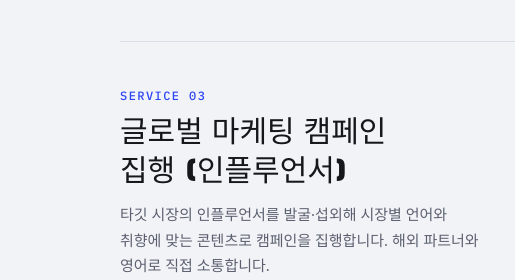
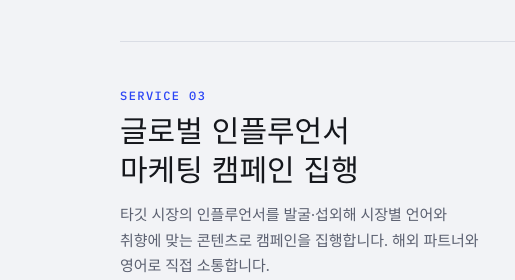
Before and after one commit to sunjoo06/sunjoolee_portfolio, a plain HTML site: page index.html in a window 1280 px wide. Shown: the part 2854-3134 px from the top of the page, 0-515 px from the left. Drawn offline with Linux system fonts and the light colour scheme; a web font is replaced by a local one.

Commit message:
Add files via upload

```diff
--- a/index.html
+++ b/index.html
@@ -333,7 +333,7 @@ dialog::backdrop{background:rgba(10,12,20,.55)}
     <div class="svc">
       <div class="svc-info">
         <div class="svc-no">SERVICE 03</div>
-        <h3>글로벌 마케팅 캠페인 집행 (인플루언서)</h3>
+        <h3>글로벌 인플루언서 마케팅 캠페인 집행</h3>
         <p>타깃 시장의 인플루언서를 발굴·섭외해 시장별 언어와 취향에 맞는 콘텐츠로 캠페인을 집행합니다. 해외 파트너와 영어로 직접 소통합니다.</p>
         <button class="scope-card" type="button" data-scope="s3">
           <span class="sc-lbl">이 서비스로 받으실 수 있는 결과물</span>
@@ -449,7 +449,7 @@ const CASES={
     result:"론칭 첫 달 누적 신규 이용자 약 150만 명",
     strategy:["아티스트 참여를 강조해 '첫 공식 게임'으로 포지셔닝","이용자 모객을 극대화하는 팬덤 참여형 콘텐츠 기획"],
     role:["론칭 마케팅 전략 기획","틱톡 챌린지 · 팬 커뮤니티 바이럴 기획 및 집행","SNS 콘텐츠 기획 및 운영"],
-    links:[["틱톡 챌린지","https://www.tiktok.com/@_hi_ron/video/7478218963902565640"],["커뮤니티 바이럴 (더쿠)","https://theqoo.net/seventeen/3626495540"],["커뮤니티 바이럴 (인스티즈)","https://instiz.net/name_enter/95214733"],["SNS 콘텐츠","https://www.instagram.com/p/DHKfGVmz7O0/"],["릴스","https://www.instagram.com/puzzle_svt/reel/DHLL2T1IErS/"],["론칭 영상","https://youtu.be/i6gIuhZtWfs"]]},
+    links:[["틱톡 챌린지","https://www.tiktok.com/@_hi_ron/video/7478218963902565640"],["커뮤니티 바이럴 (더쿠)","https://theqoo.net/seventeen/3626495540"],["SNS 콘텐츠","https://www.instagram.com/p/DHKfGVmz7O0/"],["릴스","https://www.instagram.com/puzzle_svt/reel/DHLL2T1IErS/"],["론칭 영상","https://youtu.be/i6gIuhZtWfs"]]},
   insta:{eyebrow:"SERVICE 02 · SNS 운영",title:"마케터 인스타그램 채널 @_leessun",meta:["개인 채널","1인 운영","약 1년 3개월"],
     desc:"'퇴사한 마케터의 홀로서기'라는 콘셉트로 운영 중인 개인 계정입니다. 일상 기록용으로 시작했지만 계정의 정체성과 타깃을 다시 설계하면서 계속 발전시키고 있습니다. 기획 · 제작 · 편집 · 업로드 · 성과 분석을 혼자 진행합니다.",
     result:"방향성 재설계 후 콘텐츠 조회수 이전 대비 +400% (최고 234,402회) · 팔로워 증가율 74.1%",
@@ -482,7 +482,7 @@ const SCOPES={
   s2:{eyebrow:"SERVICE 02",title:"SNS 계정 관리 및 콘텐츠 발행",desc:"브랜드 또는 개인의 정체성과 타깃을 구체화하고 지속해서 운영할 수 있는 콘텐츠 방향과 제작안을 설계합니다.",
     scope:["계정 주제와 포지셔닝 설정","핵심 타깃 및 페르소나 구체화","콘텐츠 카테고리와 시리즈 기획","릴스 · 캐러셀 콘텐츠 기획","콘텐츠 제작","콘텐츠 성과 분석과 개선안 도출"],
     out:["계정 방향성 기획안","핵심 타깃 및 포지셔닝","릴스 대본 및 캐러셀 구성안","콘텐츠 캘린더","콘텐츠 완성본"]},
-  s3:{eyebrow:"SERVICE 03",title:"글로벌 마케팅 캠페인 집행 (인플루언서)",desc:"타깃 시장의 인플루언서를 발굴 · 섭외해 시장별 언어와 취향에 맞는 콘텐츠로 캠페인을 집행합니다. 해외 에이전시 · 현지 파트너와 영어로 직접 소통하며 섭외부터 콘텐츠 가이드 · 일정 관리 · 성과 정리까지 진행합니다.",
+  s3:{eyebrow:"SERVICE 03",title:"글로벌 인플루언서 마케팅 캠페인 집행",desc:"타깃 시장의 인플루언서를 발굴 · 섭외해 시장별 언어와 취향에 맞는 콘텐츠로 캠페인을 집행합니다. 해외 에이전시 · 현지 파트너와 영어로 직접 소통하며 섭외부터 콘텐츠 가이드 · 일정 관리 · 성과 정리까지 진행합니다.",
     scope:["타깃 시장 · 채널 선정","인플루언서 발굴 및 리스트업","섭외 및 단가 협의","콘텐츠 가이드 작성과 검수","해외 에이전시 · 현지 파트너 커뮤니케이션","집행 일정 관리와 성과 정리"],
     out:["타깃 시장 및 채널 분석안","인플루언서 리스트와 섭외 현황","콘텐츠 가이드라인","집행 일정표","성과 리포트"]}
 };
```
